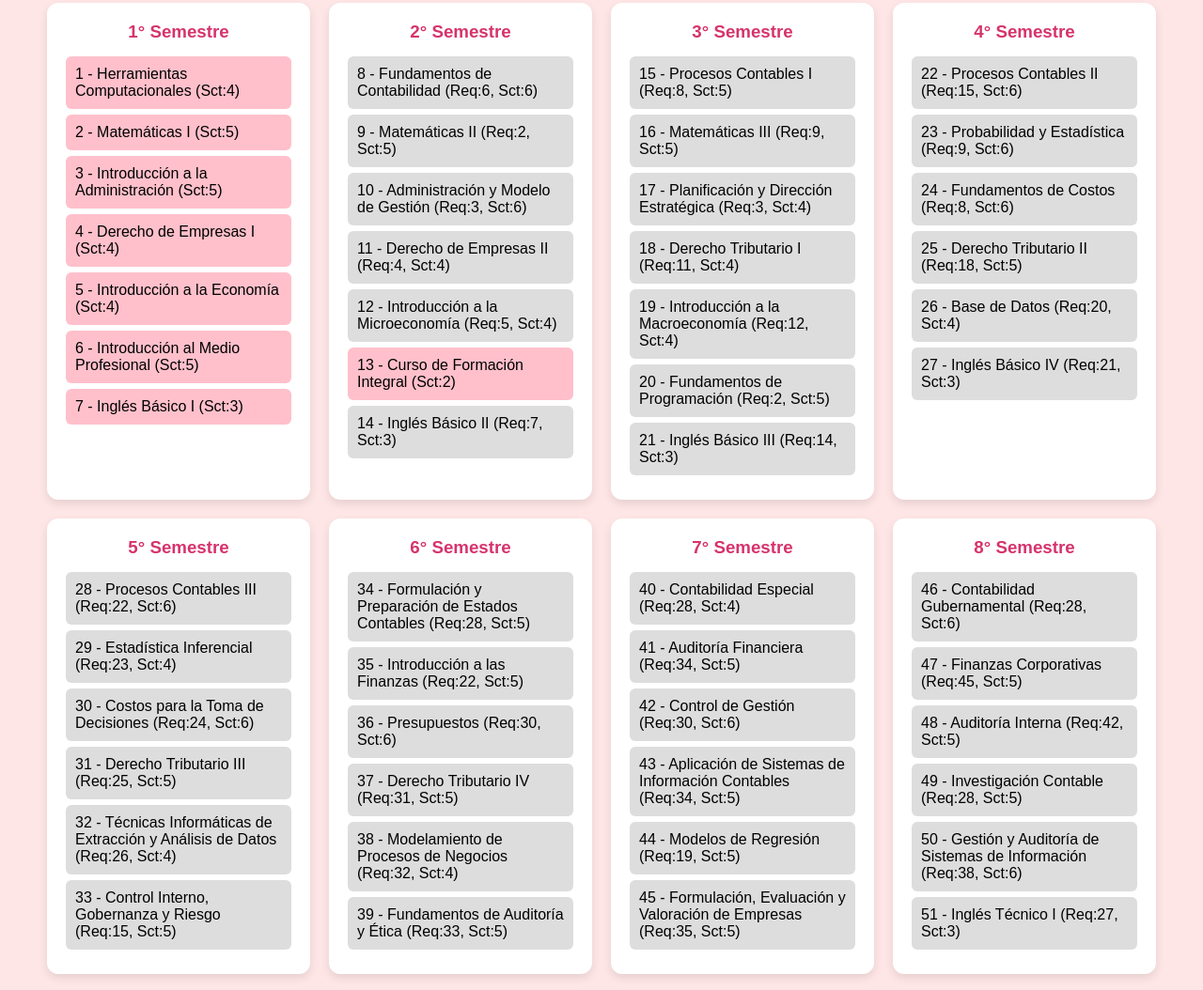
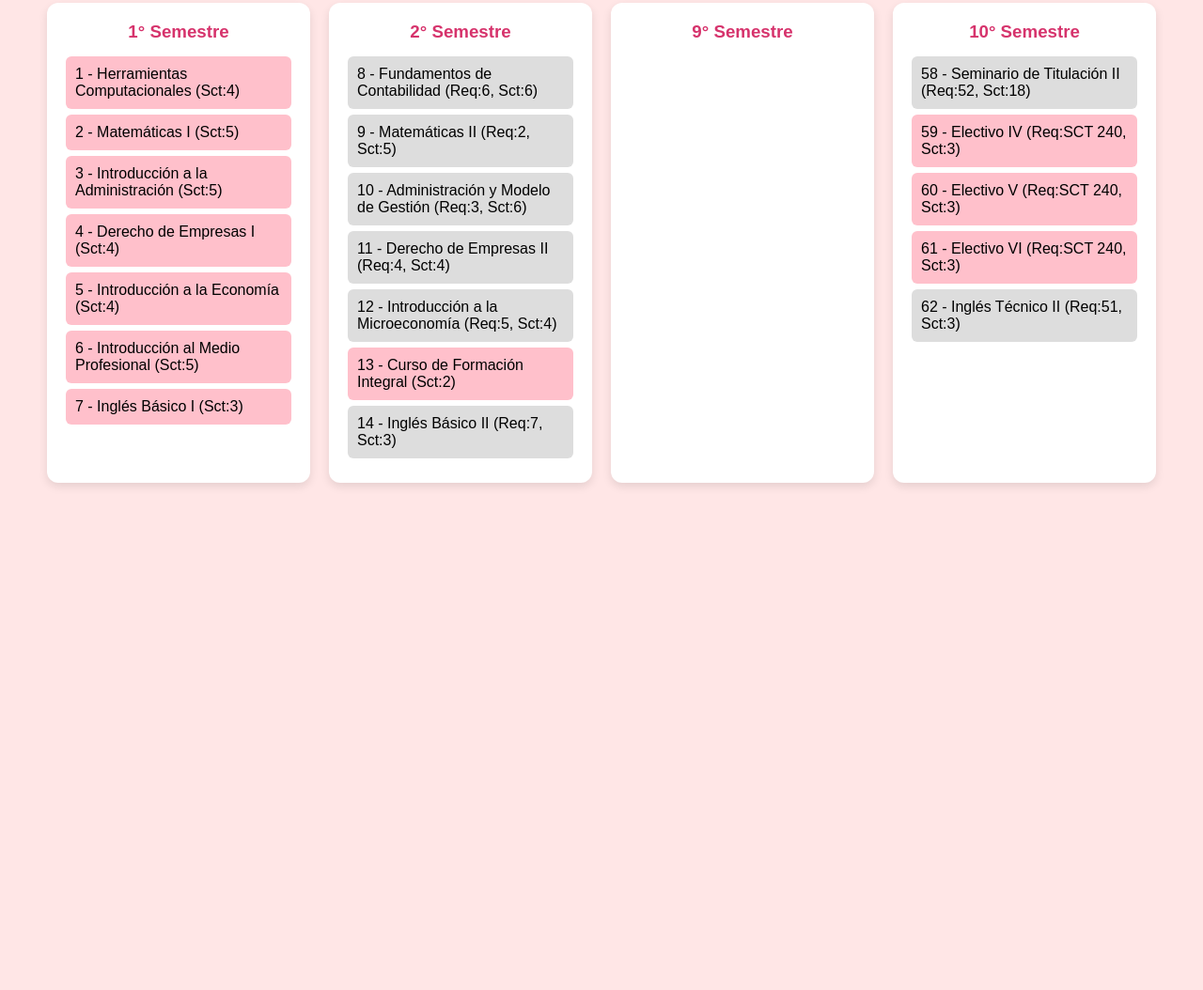
Before and after one commit to Stefvnia/Malla-CPA-USACH, a plain HTML site: page index.html in a window 1280 px wide. Shown: the part 186-1240 px from the top of the page at 94% size. After the commit the page ends 800 px from the top, so only its background shows below. Drawn offline with Linux system fonts and the light colour scheme.

Commit message:
Update index.html

```diff
--- a/index.html
+++ b/index.html
@@ -103,73 +103,9 @@ Malla-CPA-USACH <3
       <div class="course">14 - Inglés Básico II (Req:7, Sct:3)</div>
     </div>
 
-    <!-- 3er Semestre -->
-    <div class="semester">
-      <h3>3° Semestre</h3>
-      <div class="course">15 - Procesos Contables I (Req:8, Sct:5)</div>
-      <div class="course">16 - Matemáticas III (Req:9, Sct:5)</div>
-      <div class="course">17 - Planificación y Dirección Estratégica (Req:3, Sct:4)</div>
-      <div class="course">18 - Derecho Tributario I (Req:11, Sct:4)</div>
-      <div class="course">19 - Introducción a la Macroeconomía (Req:12, Sct:4)</div>
-      <div class="course">20 - Fundamentos de Programación (Req:2, Sct:5)</div>
-      <div class="course">21 - Inglés Básico III (Req:14, Sct:3)</div>
-    </div>
+    <!-- (Resto igual: 3°, 4°, 5°, 6°, 7°, 8° ...) -->
 
-    <!-- 4to Semestre -->
-    <div class="semester">
-      <h3>4° Semestre</h3>
-      <div class="course">22 - Procesos Contables II (Req:15, Sct:6)</div>
-      <div class="course">23 - Probabilidad y Estadística (Req:9, Sct:6)</div>
-      <div class="course">24 - Fundamentos de Costos (Req:8, Sct:6)</div>
-      <div class="course">25 - Derecho Tributario II (Req:18, Sct:5)</div>
-      <div class="course">26 - Base de Datos (Req:20, Sct:4)</div>
-      <div class="course">27 - Inglés Básico IV (Req:21, Sct:3)</div>
-    </div>
-
-    <!-- 5to Semestre -->
-    <div class="semester">
-      <h3>5° Semestre</h3>
-      <div class="course">28 - Procesos Contables III (Req:22, Sct:6)</div>
-      <div class="course">29 - Estadística Inferencial (Req:23, Sct:4)</div>
-      <div class="course">30 - Costos para la Toma de Decisiones (Req:24, Sct:6)</div>
-      <div class="course">31 - Derecho Tributario III (Req:25, Sct:5)</div>
-      <div class="course">32 - Técnicas Informáticas de Extracción y Análisis de Datos (Req:26, Sct:4)</div>
-      <div class="course">33 - Control Interno, Gobernanza y Riesgo (Req:15, Sct:5)</div>
-    </div>
-
-    <!-- 6to Semestre -->
-    <div class="semester">
-      <h3>6° Semestre</h3>
-      <div class="course">34 - Formulación y Preparación de Estados Contables (Req:28, Sct:5)</div>
-      <div class="course">35 - Introducción a las Finanzas (Req:22, Sct:5)</div>
-      <div class="course">36 - Presupuestos (Req:30, Sct:6)</div>
-      <div class="course">37 - Derecho Tributario IV (Req:31, Sct:5)</div>
-      <div class="course">38 - Modelamiento de Procesos de Negocios (Req:32, Sct:4)</div>
-      <div class="course">39 - Fundamentos de Auditoría y Ética (Req:33, Sct:5)</div>
-    </div>
-
-    <!-- 7mo Semestre -->
-    <div class="semester">
-      <h3>7° Semestre</h3>
-      <div class="course">40 - Contabilidad Especial (Req:28, Sct:4)</div>
-      <div class="course">41 - Auditoría Financiera (Req:34, Sct:5)</div>
-      <div class="course">42 - Control de Gestión (Req:30, Sct:6)</div>
-      <div class="course">43 - Aplicación de Sistemas de Información Contables (Req:34, Sct:5)</div>
-      <div class="course">44 - Modelos de Regresión (Req:19, Sct:5)</div>
-      <div class="course">45 - Formulación, Evaluación y Valoración de Empresas (Req:35, Sct:5)</div>
-    </div>
-
-    <!-- 8vo Semestre -->
-    <div class="semester">
-      <h3>8° Semestre</h3>
-      <div class="course">46 - Contabilidad Gubernamental (Req:28, Sct:6)</div>
-      <div class="course">47 - Finanzas Corporativas (Req:45, Sct:5)</div>
-      <div class="course">48 - Auditoría Interna (Req:42, Sct:5)</div>
-      <div class="course">49 - Investigación Contable (Req:28, Sct:5)</div>
-      <div class="course">50 - Gestión y Auditoría de Sistemas de Información (Req:38, Sct:6)</div>
-      <div class="course">51 - Inglés Técnico I (Req:27, Sct:3)</div>
-    </div>
-
+    <!-- 9no Semestre -->
     <div class="semester">
       <h3>9° Semestre</h3>
       <div class="course" id="curso52" style="display:none;">52 - Seminario de Titulación I (Req:SCT 240, Sct:7)</div>
@@ -193,14 +129,41 @@ Malla-CPA-USACH <3
   </div>
 
   <script>
-  let approvedCourses = [];
+    let approvedCourses = JSON.parse(localStorage.getItem('approvedCourses')) || [];
+
     const courses = document.querySelectorAll('.course');
 
+    function getSct(el) {
+      const sctMatch = el.textContent.match(/Sct:(\d+)/i);
+      return sctMatch ? parseInt(sctMatch[1]) : 0;
+    }
+
     function updateBlockedStatus() {
+      let totalSct = 0;
+
       courses.forEach(el => {
-      const text = el.textContent.trim();
-      const id = parseInt(text.split('-')[0].trim());
-      const reqMatch = text.match(/Req:(\d+)/);
+        const id = parseInt(el.textContent.split('-')[0]);
+        if (approvedCourses.includes(id)) {
+          totalSct += getSct(el);
+        }
+      });
+
+      // Mostrar cursos del 9° según SCT
+      if (totalSct >= 240) {
+        document.getElementById('curso52').style.display = 'block';
+        document.getElementById('curso53').style.display = 'block';
+        document.getElementById('curso54').style.display = 'block';
+      }
+      if (totalSct >= 210) {
+        document.getElementById('curso55').style.display = 'block';
+        document.getElementById('curso56').style.display = 'block';
+        document.getElementById('curso57').style.display = 'block';
+      }
+
+      // Bloquear/desbloquear por requisito ID
+      courses.forEach(el => {
+        const id = parseInt(el.textContent.split('-')[0]);
+        const reqMatch = el.textContent.match(/Req:(\d+)/);
         const req = reqMatch ? parseInt(reqMatch[1]) : null;
 
         if (req && !approvedCourses.includes(req) && !approvedCourses.includes(id)) {
@@ -211,20 +174,12 @@ Malla-CPA-USACH <3
       });
     }
 
+    // Inicial
     courses.forEach(el => {
-    const text = el.textContent.trim();
-    const id = parseInt(text.split('-')[0].trim());
-    const reqMatch = text.match(/Req:(\d+)/);
-    const req = reqMatch ? parseInt(reqMatch[1]) : null;
-
+      const id = parseInt(el.textContent.split('-')[0]);
       if (approvedCourses.includes(id)) {
         el.classList.add('approved');
       }
-
-    if (req && !approvedCourses.includes(req) && !approvedCourses.includes(id)) {
-      el.classList.add('blocked');
-    }
-
       el.addEventListener('click', () => {
         if (el.classList.contains('blocked')) return;
 
@@ -235,36 +190,14 @@ Malla-CPA-USACH <3
           el.classList.add('approved');
           approvedCourses.push(id);
         }
+
+        localStorage.setItem('approvedCourses', JSON.stringify(approvedCourses));
         updateBlockedStatus();
       });
     });
+
+    updateBlockedStatus();
   </script>
-<script>
-  // Ejemplo: reemplaza este array con los ramos aprobados y sus SCT de tu usuario
-  const ramosAprobados = [
-    // Ejemplo: {id: 1, sct: 5, aprobado: true},
-    // Incluye aquí cada ramo aprobado con su SCT
-    // {id: 1, sct: 5, aprobado: true},
-    // {id: 2, sct: 4, aprobado: true},
-    // ...
-  ];
 
-  // Suma total de SCT aprobados
-  let sctTotal = ramosAprobados
-    .filter(r => r.aprobado)
-    .reduce((sum, r) => sum + r.sct, 0);
-
-  // Desbloquea ramos del 9° semestre según SCT acumulados
-  if (sctTotal >= 240) {
-    document.getElementById('curso52').style.display = 'block';
-    document.getElementById('curso53').style.display = 'block';
-    document.getElementById('curso54').style.display = 'block';
-  }
-  if (sctTotal >= 210) {
-    document.getElementById('curso55').style.display = 'block';
-    document.getElementById('curso56').style.display = 'block';
-    document.getElementById('curso57').style.display = 'block';
-  }
-</script>
 </body>
 </html>
```
Lines whose indentation alone changed are shown as unchanged.
